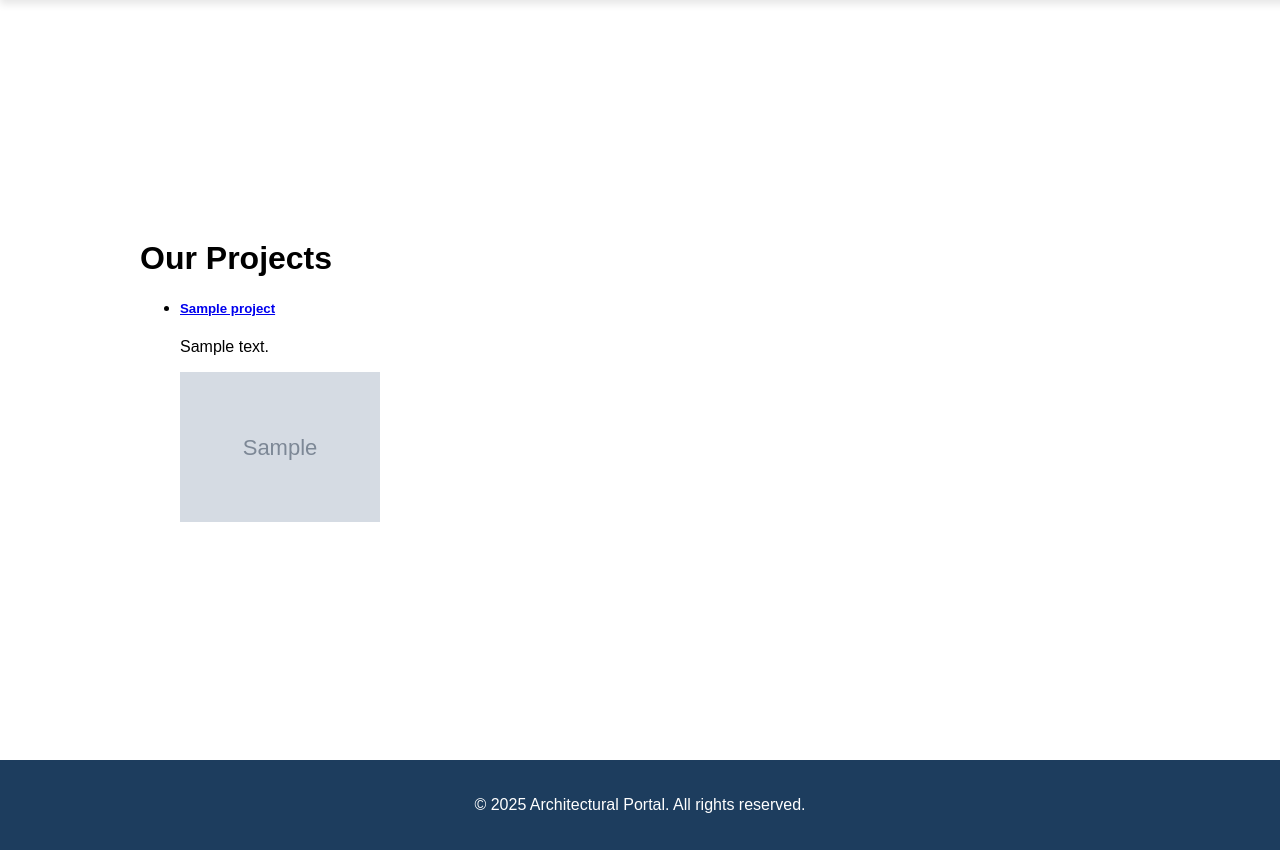
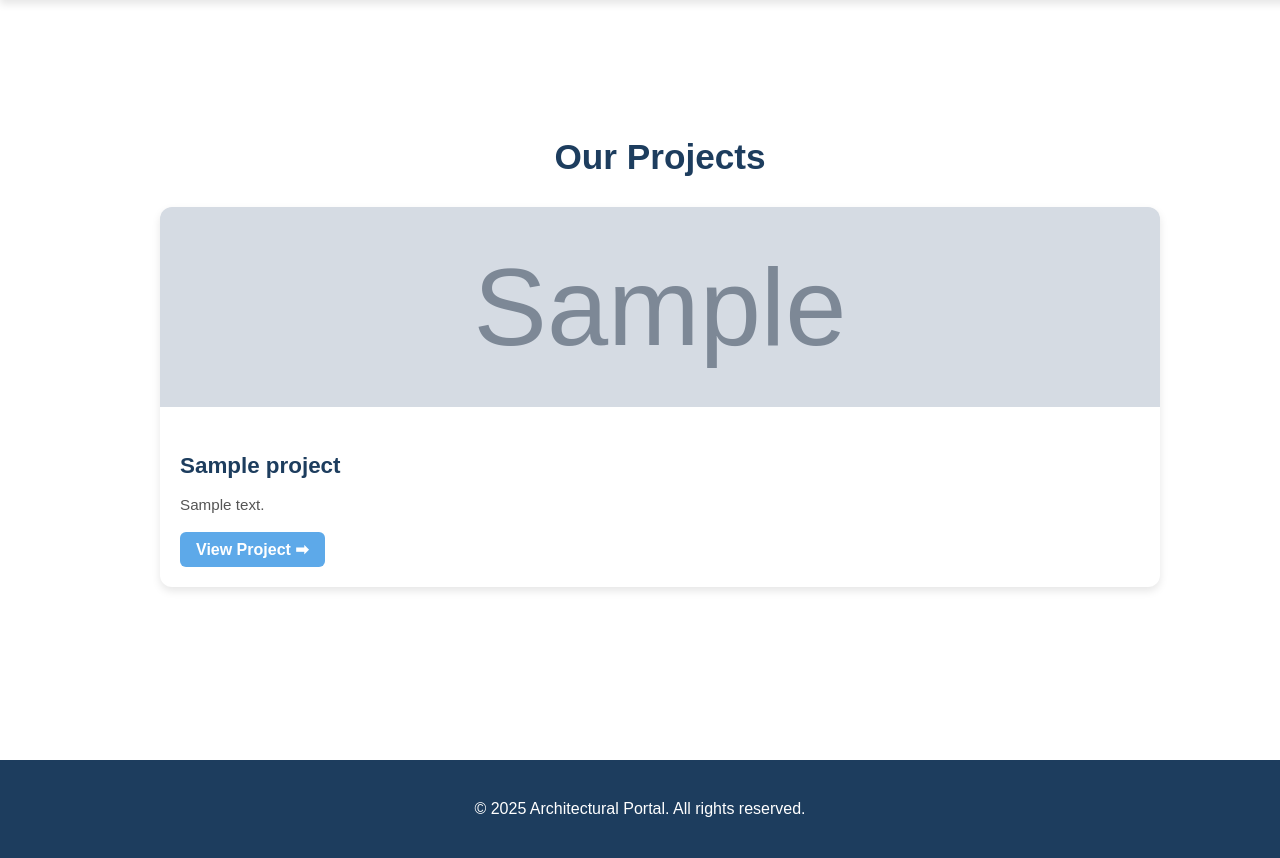
Before and after one commit to MariamKipshidze/architecture_portal, a Django app: page /projects/ in a window 1280 px wide. Shown: the part 80-938 px from the top of the page. Run offline with Django 5.2, Linux system fonts and the light colour scheme; tables that the repository leaves empty hold one stand-in row (values such as "Sample post"); grey boxes marked "Sample" are stand-in pictures; some libraries are stand-ins or nearby versions; some web fonts are replaced.

Commit message:
Update project_list.html

```diff
--- a/architecture_portal/project/templates/project_list.html
+++ b/architecture_portal/project/templates/project_list.html
@@ -1,24 +1,128 @@
 {% extends 'base.html' %}
+{% load thumbnail %}
+{% load static %}
 
 {% block title %}Projects | Architecture Portal{% endblock %}
 
 {% block content %}
     <div class="container">
-        <h1 class="mb-4">Our Projects</h1>
-        <ul class="list-unstyled">
+        <h1 class="page-title">Our Projects</h1>
+        <div class="project-list">
             {% for project in projects %}
-                <li class="mb-4 border-bottom pb-3">
-                    <h5>
-                        <a class="text-light" href="{% url 'project_detail' project.pk %}">
-                            {{ project.title }}
-                        </a>
-                    </h5>
-                    <p>{{ project.description|truncatewords:20 }}</p>
+                <div class="project-card">
                     {% if project.images.all %}
-                        <img src="{{ project.images.first.image.url }}" width="200" class="img-thumbnail">
+                        {% thumbnail project.images.first.image "300x300" crop="center" as img %}
+                            <img src="{{ img.url }}" alt="{{ project.title }}" class="project-image">
+                        {% endthumbnail %}
+                    {% else %}
+                        <img src="{% static 'no_image.jpeg' %}" alt="No Image Available" class="project-image">
                     {% endif %}
-                </li>
+
+                    <div class="project-info">
+                        <h3 class="project-title">
+                            <a href="{% url 'project_detail' project.pk %}">{{ project.title }}</a>
+                        </h3>
+                        <p class="project-description">{{ project.description|truncatewords:20 }}</p>
+                        <a href="{% url 'project_detail' project.pk %}" class="details-link">View Project ➡</a>
+                    </div>
+                </div>
+            {% empty %}
+                <p class="no-projects">No projects available.</p>
             {% endfor %}
-        </ul>
+        </div>
     </div>
+
+{% block extra_css %}
+<style>
+    .container {
+        width: 100%;
+        max-width: 1200px;
+        margin: 20px auto;
+        padding: 0 20px;
+    }
+
+    .page-title {
+        font-size: 2.2rem;
+        color: #1d3d5e;
+        margin-bottom: 30px;
+        text-align: center;
+        font-weight: bold;
+    }
+
+    .project-list {
+        display: grid;
+        grid-template-columns: repeat(auto-fit, minmax(300px, 1fr));
+        gap: 25px;
+        padding-bottom: 40px;
+    }
+
+    .project-card {
+        background: white;
+        border-radius: 12px;
+        box-shadow: 0 4px 8px rgba(0, 0, 0, 0.1);
+        overflow: hidden;
+        transition: transform 0.3s ease, box-shadow 0.3s ease;
+    }
+
+    .project-card:hover {
+        transform: translateY(-5px);
+        box-shadow: 0 8px 16px rgba(0, 0, 0, 0.2);
+    }
+
+    .project-image {
+        width: 100%;
+        height: 200px;
+        object-fit: cover;
+    }
+
+    .project-info {
+        padding: 20px;
+        color: #1d3d5e;
+    }
+
+    .project-title {
+        font-size: 1.4rem;
+        margin-bottom: 10px;
+    }
+
+    .project-title a {
+        color: #1d3d5e;
+        text-decoration: none;
+        transition: color 0.3s ease;
+    }
+
+    .project-title a:hover {
+        color: #5DA9E9;
+    }
+
+    .project-description {
+        font-size: 0.95rem;
+        color: #555;
+        margin-bottom: 15px;
+        line-height: 1.5;
+    }
+
+    .details-link {
+        display: inline-block;
+        text-decoration: none;
+        background: #5DA9E9;
+        color: white;
+        padding: 8px 16px;
+        border-radius: 6px;
+        font-weight: bold;
+        transition: background 0.3s ease;
+    }
+
+    .details-link:hover {
+        background: #1d3d5e;
+    }
+
+    .no-projects {
+        text-align: center;
+        color: #666;
+        font-size: 1.1rem;
+        grid-column: 1 / -1;
+    }
+</style>
 {% endblock %}
+{% endblock %}
```
